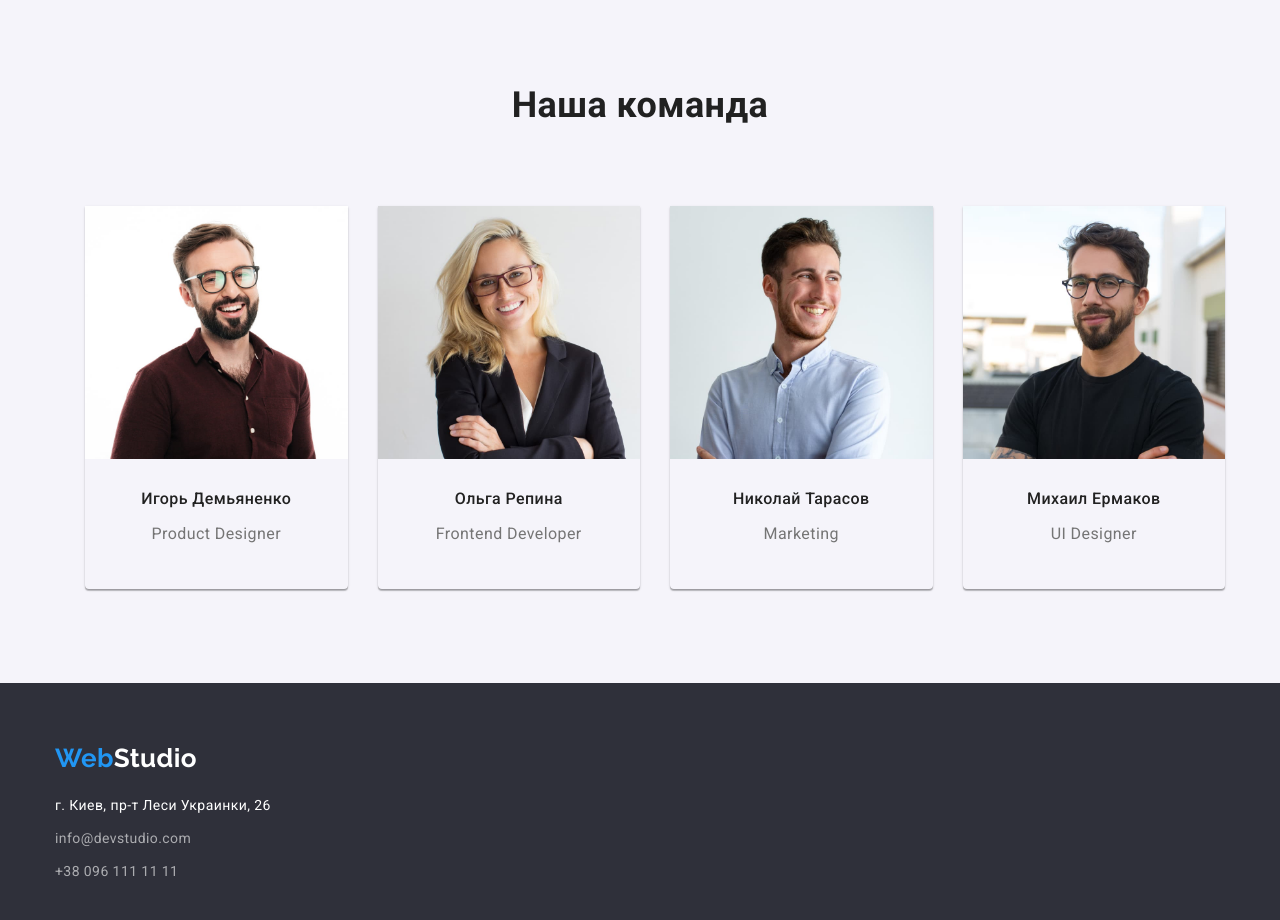
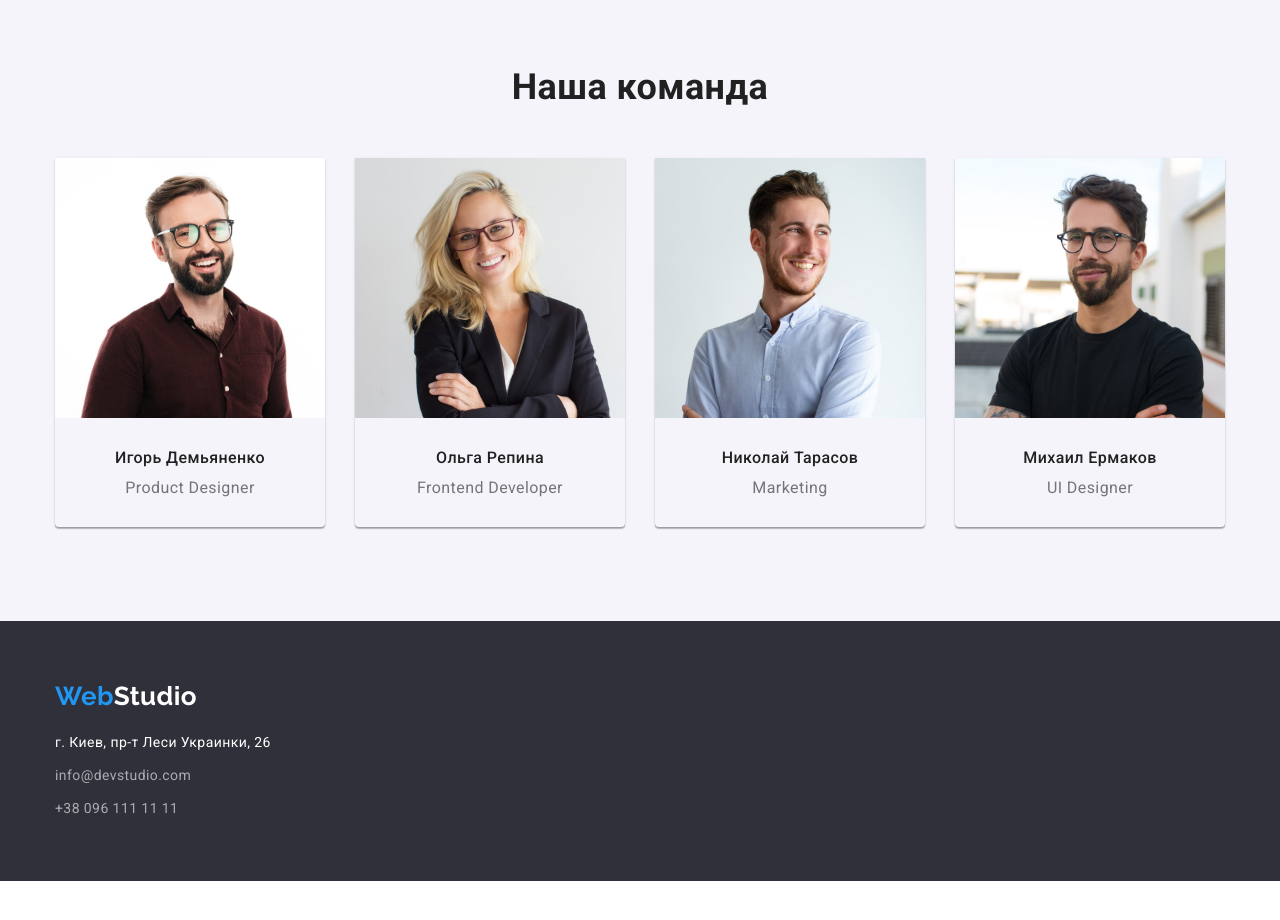
Before and after one commit to VladyslavSarbash/goit-markup-hw-03, a plain HTML site: page index.html in a window 1280 px wide. Shown: the part 1460-2380 px from the top of the page. After the commit the page ends 2341 px from the top, so only its background shows below. Drawn offline with nearby package versions, Linux system fonts and the light colour scheme.

Commit message:
Правки в коде

```diff
--- a/CSS/style.css
+++ b/CSS/style.css
@@ -47,6 +47,7 @@ h5,
 h6,
 p {
   margin-top: 0;
+  margin-bottom: 0;
 }
 
 
@@ -171,6 +172,7 @@ img {
   line-height: 1.14;
   text-transform: uppercase;
   color: var(--title-color);
+  margin-bottom: 10px;
 }
 
 .main-title {
@@ -214,38 +216,38 @@ img {
 
 /* Команда */
 
-.container .list-team {
+.list-team {
   display: flex;
+  margin-top: -30px;
+  margin-left: -30px;
 }
 
 .team-item {
-  margin-top: -30px;
-  margin-left: -30px;
+  flex-basis: ((100% - 30px * 2) / 3);
+  margin-top: 30px;
+  margin-left: 30px;
   box-shadow: 0px 1px 3px rgba(0, 0, 0, 0.12),
   0px 1px 1px rgba(0, 0, 0, 0.14),
   0px 2px 1px rgba(0, 0, 0, 0.2);
   border-radius: 0px 0px 4px 4px;
 }
 
-.container .team-item {
-  flex-basis: ((100% - 30px * 2) / 3);
-  margin-top: 30px;
-  margin-left: 30px;
+
+.main-team {
+  padding: 30px 10px;
 }
 
-.main-team {
-  padding: 30px 24px;
-}
-
-.team {
+.team-text {
   font-size: 16px;
   line-height: 1.19;
   text-align: center;
+  margin-bottom: 0;
 }
 
 .team-title {
   font-weight: 500;
   color: var(--title-color);
+  margin-bottom: 10px;
 }
 
 .team-bg {
@@ -299,7 +301,7 @@ img {
   margin-right: 50px;
 }
 
-.header .container {
+.header .container-navi {
   display: flex;
   justify-content: flex-end;
   align-items: center;
@@ -343,6 +345,7 @@ img {
   line-height: 2;
   letter-spacing: 0.06em;
   color: var(--title-color);
+  margin-bottom: 10px;
 }
 
 .text-portfolio {
@@ -363,9 +366,12 @@ img {
 
 .container .list .button {
   padding: 6px 20px;
-  margin-bottom: 50px;
   border: var(--team-bg);
   border-radius: 4px;
+}
+
+.list-button {
+  margin-bottom: 50px;
 }
 
 .content .list {
--- a/index.html
+++ b/index.html
@@ -11,8 +11,8 @@
     <link rel="stylesheet" href="./CSS/style.css">
 </head>
 <body>
-    <header class="header">
-        <div class="container">
+    <header class="container header">
+        <div class="container-navi">
             <nav class="navigation">
                 <a class="link logo-header" href="./index.html"><span class="logo">Web</span>Studio</a>
                 <ul class="list menu">
@@ -74,37 +74,37 @@
                     <li class="team-item">
                         <img src="./image/team/img.jpg" width="270" height="260" alt="Игорь Демьяненко">
                         <div class="main-team">
-                            <h3 class="team team-title">Игорь Демьяненко</h3>
-                            <p class="team">Product Designer</p>
+                            <h3 class="team-text team-title">Игорь Демьяненко</h3>
+                            <p class="team-text">Product Designer</p>
                         </div>
                     </li>
                     <li class="team-item">
                         <img src="./image/team/img-1.jpg" width="270" height="260" alt="Ольга Репина">
                         <div class="main-team">
-                            <h3 class="team team-title">Ольга Репина</h3>
-                            <p class="team">Frontend Developer</p>
+                            <h3 class="team-text team-title">Ольга Репина</h3>
+                            <p class="team-text">Frontend Developer</p>
                         </div>
                     </li>
                     <li class="team-item">
                         <img src="./image/team/img-2.jpg" width="270" height="260" alt="Николай Тарасов">
                         <div class="main-team">
-                            <h3 class="team team-title">Николай Тарасов</h3>
-                            <p class="team">Marketing</p>
+                            <h3 class="team-text team-title">Николай Тарасов</h3>
+                            <p class="team-text">Marketing</p>
                         </div>
                     </li>
                     <li class="team-item">
                         <img src="./image/team/img-3.jpg" width="270" height="260" alt="Михаил Ермаков">
                         <div class="main-team">
-                            <h3 class="team team-title">Михаил Ермаков</h3>
-                            <p class="team">UI Designer</p>
+                            <h3 class="team-text team-title">Михаил Ермаков</h3>
+                            <p class="team-text">UI Designer</p>
                         </div>
                     </li>
                 </ul>
             </div>
         </section>
     </main>
-    <footer class="bg-box">
-        <div class="container footer-container">
+    <footer class="footer-container bg-box">
+        <div class="container">
             <a class="link logo-footer footer" href="./index.html"><span class="logo">Web</span>Studio</a>
             <address class="address">
                 <ul class="list">
```
Also changed, not shown: portfolio.html (+4 -4 lines).
